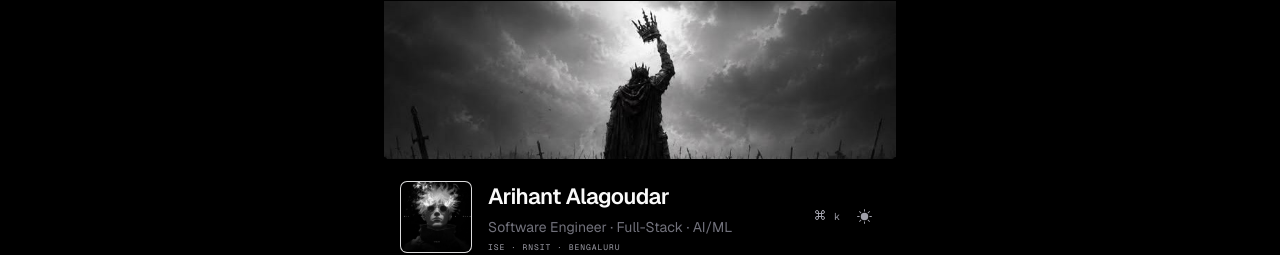
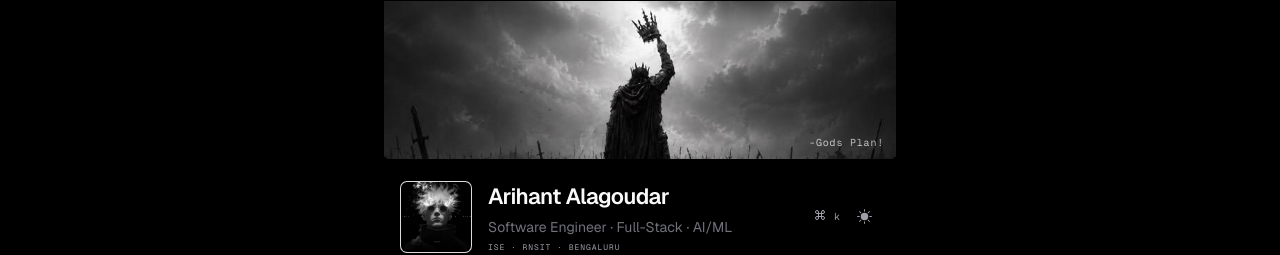
Before and after one commit to The-ZGod/portfolio, a Next.js app: page / in a window 1280 px wide. Shown: the top 255 px of the page. Built offline with nearby package versions, Linux system fonts and the light colour scheme; no server answers.

Commit message:
Added quote to banner

```diff
--- a/src/app/page.tsx
+++ b/src/app/page.tsx
@@ -53,6 +53,13 @@ export default function Home() {
             src="/crown1.jpg"
             alt="Arihant Alagoudar"
           />
+
+          <div className="absolute bottom-2 right-3 max-w-[280px] text-right">
+            <p className="font-technical text-[10px] leading-relaxed tracking-[0.08em] text-white/70">
+              -Gods Plan!
+            </p>
+          </div>
+
         </section>
 
         {/* Profile */}
```
